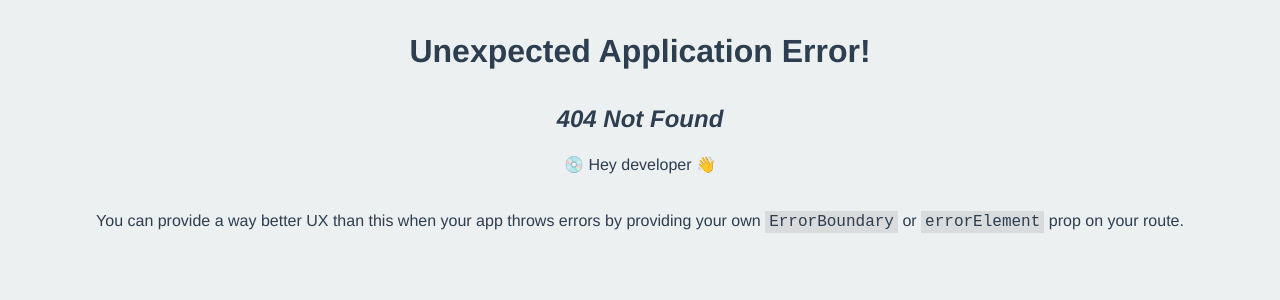
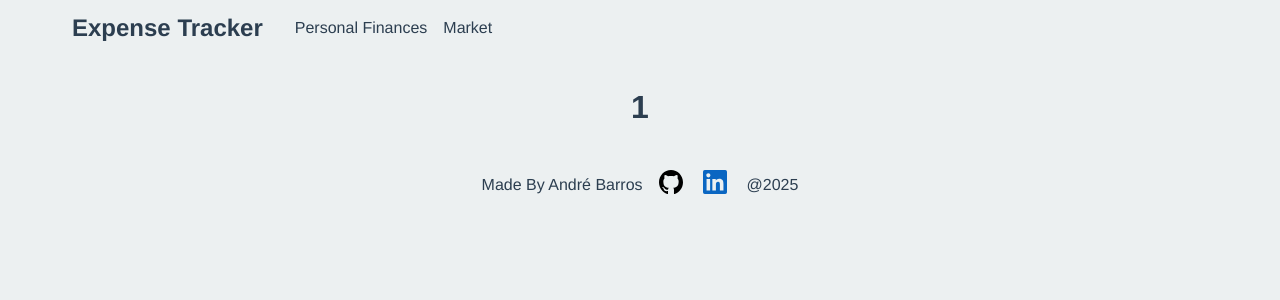
Before and after one commit to andrebarros7201/expense-tracker, a React (Vite) app: page /market/1 in a window 1280 px wide. Before the commit this address had no page. Shown: the top 300 px of the page. Built offline with nearby package versions, Linux system fonts and the light colour scheme.

Commit message:
go to ticker page on click

```diff
--- a/src/components/market/marketTickerInfo/MarketTickerInfo.jsx
+++ b/src/components/market/marketTickerInfo/MarketTickerInfo.jsx
@@ -1,5 +1,12 @@
 import styles from "./MarketTickerInfo.module.scss";
+import "../../../styles/main.scss";
+import { useParams } from "react-router-dom";
 
 export default function MarketTickerInfo() {
-  return <section className={styles["ticker"]}></section>;
+  const { ticker } = useParams();
+  return (
+    <section className={styles["container"]}>
+      <h2>{ticker}</h2>
+    </section>
+  );
 }
--- a/src/components/market/marketTopGainersLosers/TickerList/TickerListItem/TickerListItem.jsx
+++ b/src/components/market/marketTopGainersLosers/TickerList/TickerListItem/TickerListItem.jsx
@@ -1,16 +1,17 @@
 import styles from "./TickerListItem.module.scss";
 import "../../../../../styles/main.scss";
 import PropTypes from "prop-types";
+import { Link } from "react-router-dom";
 
 export default function TickerList({ item }) {
   return (
-    <div className={styles["item"]}>
+    <Link to={`/market/${item.ticker}`} className={styles["item"]}>
       <p className={styles["item__name"]}>{item.ticker}</p>
       <p>{Number(item.price).toFixed(3)} $</p>
       <p>{Number(item.change_amount).toFixed(2)} $</p>
       <p>{parseFloat(item.change_percentage).toFixed(2)} %</p>
       <p>{item.volume}</p>
-    </div>
+    </Link>
   );
 }
 
--- a/src/routes.jsx
+++ b/src/routes.jsx
@@ -1,6 +1,7 @@
 import App from "./App.jsx";
 import PersonalFinances from "./pages/PersonalFinances.jsx";
 import Market from "./pages/Market.jsx";
+import MarketTickerInfo from "./components/market/marketTickerInfo/MarketTickerInfo.jsx";
 
 const routes = [
   {
@@ -19,6 +20,10 @@ const routes = [
         path: "/market",
         element: <Market />,
       },
+      {
+        path: "/market/:ticker",
+        element: <MarketTickerInfo />,
+      },
     ],
   },
 ];
```
